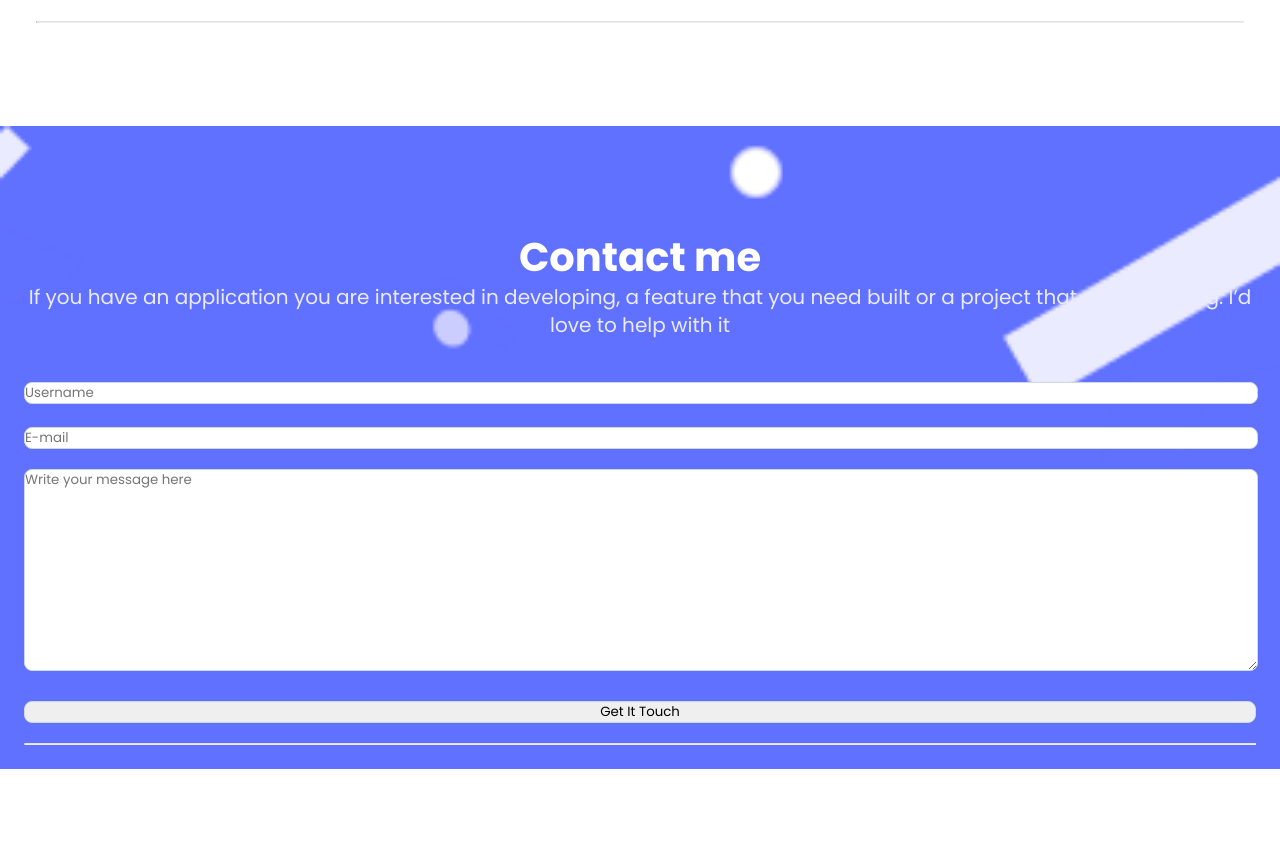
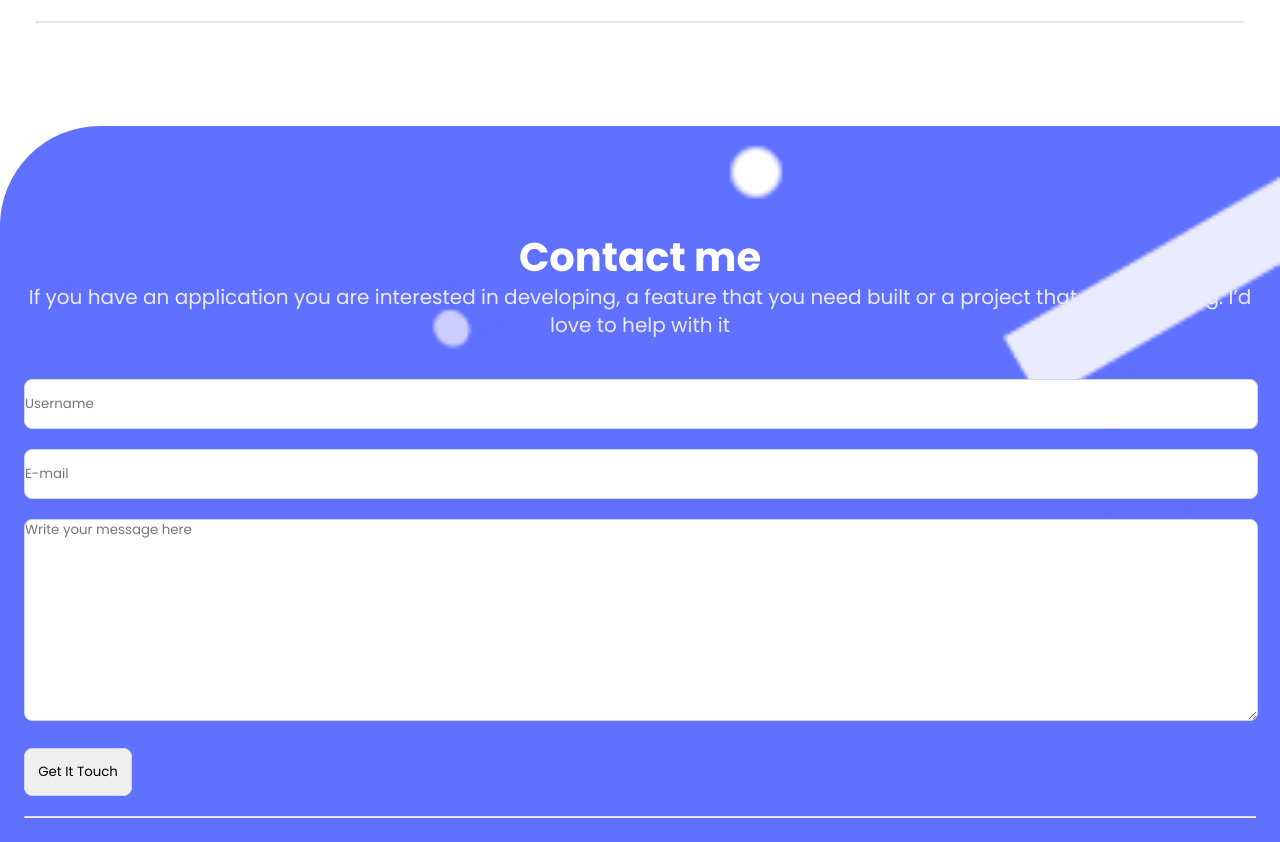
Before and after one commit to Banstein/portfolio-project, a website: page index.html in a window 1280 px wide. Shown: the part 4608-5450 px from the top of the page. Before the commit the page ends 5377 px from the top, so only its background shows below. Drawn offline with Linux system fonts and the light colour scheme.

Commit message:
Dejan added some Css and Html and almost finish

```diff
--- a/index.html
+++ b/index.html
@@ -170,12 +170,13 @@
             <h1>Contact me</h1>
             <p>If you have an application you are interested in developing, a feature that you need built or a project that needs coding. I’d love to help with it </p>
             <form action="">
-                <input type="text" placeholder="Username" required>
-                <input type="email" placeholder="E-mail"  required >
-                <textarea name="" id="" cols="30" rows="10" placeholder="Write your message here"></textarea>
-                <input type="submit" value="Get It Touch">
+                <input id="width-form" type="text" placeholder="Username" maxlength: 30 required>
+                <input id="width-form" type="email" placeholder="E-mail"  required >
+                <textarea name="" id="width-form" cols="30" rows="10" placeholder="Write your message here" maxlentgh: 300></textarea>
+                <input class='btn' type="submit" value="Get It Touch">
+                <hr>
             </form>
-            <hr>
+
         </article>
     </footer>
 </body>
--- a/style.css
+++ b/style.css
@@ -261,13 +261,17 @@ hr {
   flex-flow: column wrap;
   padding: 105px 24px 24px 24px;
   margin-top: 103px;
+  border-top-left-radius: 100px;
 }
 
 .container input,textarea {
-  width: 100%;
-  border: 1px solid #CFD8DC;
+ border: 1px solid #CFD8DC;
   border-radius: 8px;
   margin-bottom: 20px;
+}
+
+#width-form {
+  width: 100%;
 }
 
 .container h1 {
@@ -285,3 +289,13 @@ hr {
   color: #EBEBFF;
   margin-bottom: 40px;
 }
+
+.container input {
+  position: relative;
+  height: 48px;
+}
+
+.btn {
+  height: 24px;
+  width: 108px;
+}
```
